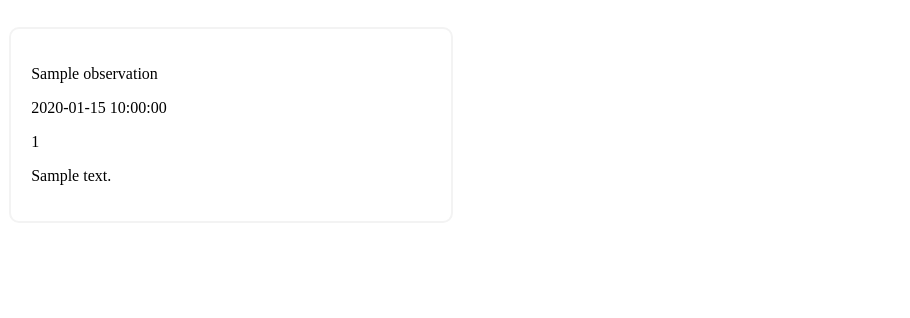
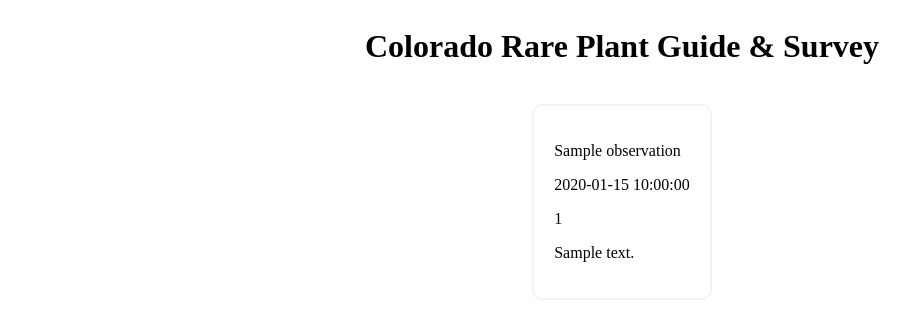
Before and after one commit to alexsandberg/plant-survey-app, a Flask app: page /observations in a window 1280 px wide. Shown: the top 318 px of the page, without its empty margins (18-928 px from the left). Run offline with Flask 2, Linux system fonts and the light colour scheme; tables that the repository leaves empty hold one stand-in row (values such as "Sample post").

Commit message:
Add plants.html, serve from /plants. Update css

```diff
--- a/app.py
+++ b/app.py
@@ -72,10 +72,13 @@ def create_app(test_config=None):
             plants_formatted.append(plant)
 
         # return plants
-        return jsonify({
-            'success': True,
-            'plants': plants_formatted
-        })
+        return render_template('pages/plants.html',
+                               plants=plants_formatted), 200
+        # return plants
+        # return jsonify({
+        #     'success': True,
+        #     'plants': plants_formatted
+        # })
 
     @app.route('/plants', methods=['POST'])
     @requires_auth('post:plants')
--- a/static/css/main.css
+++ b/static/css/main.css
@@ -1,9 +1,23 @@
+header {
+    padding-top: 20px;
+    padding-bottom: 20px;
+}
+
+h1 {
+    margin: auto;
+    width: 100%;
+    text-align: center;
+}
+
 
 .posts-container {
     display: flex;
-    flex-direction: column;
-    flex-wrap: nowrap;
+    flex-direction: row;
+    flex-wrap: wrap;
     justify-content: center;
+    max-width: 1000px;
+    margin-left: auto;
+    margin-right: auto;
 }
 
 .post {
--- a/templates/layouts/main.html
+++ b/templates/layouts/main.html
@@ -11,6 +11,10 @@
     <!-- Wrap all page content here -->
     <div id="wrap">
 
+        <header>
+            <h1>Colorado Rare Plant Guide & Survey</h1>
+        </header>
+
         <!-- Begin page content -->
         <main id="content" role="main" class="container">
 
```
Also changed, not shown: templates/pages/plants.html (added, +14 -0 lines).
